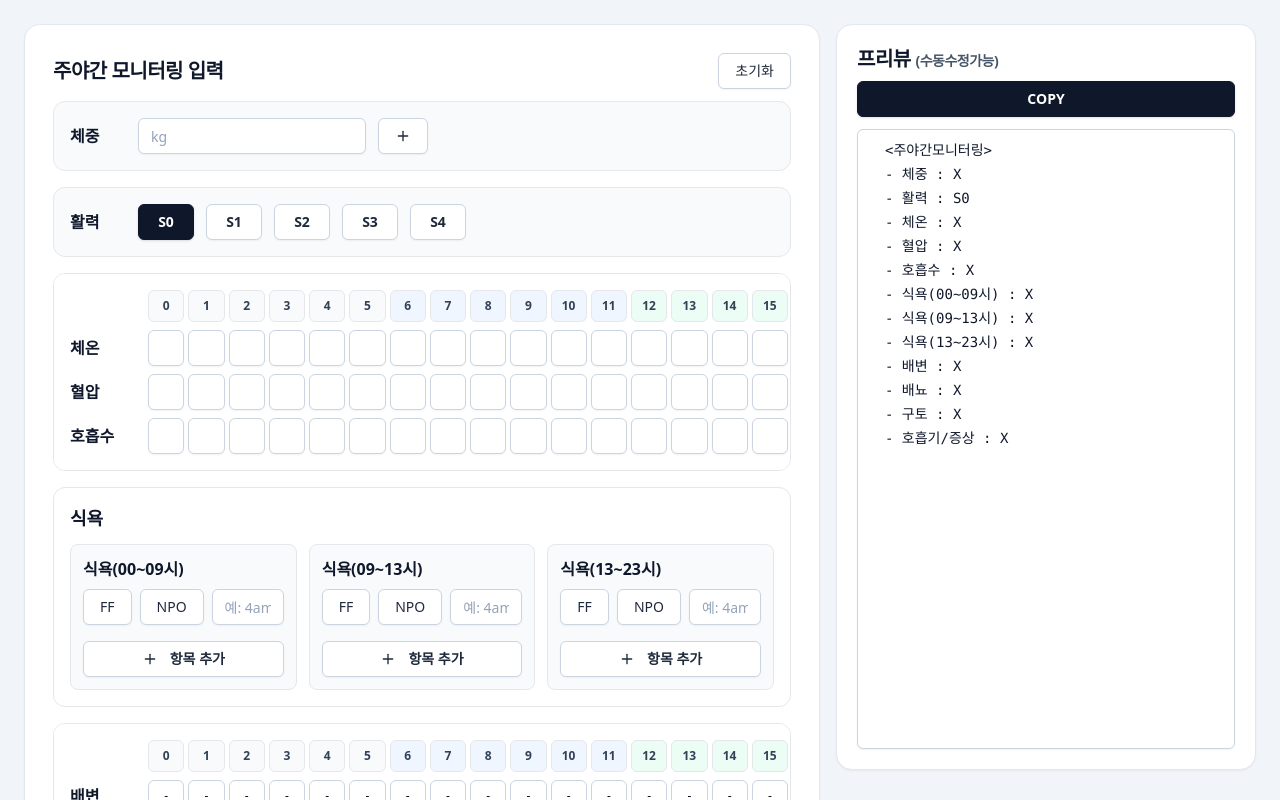
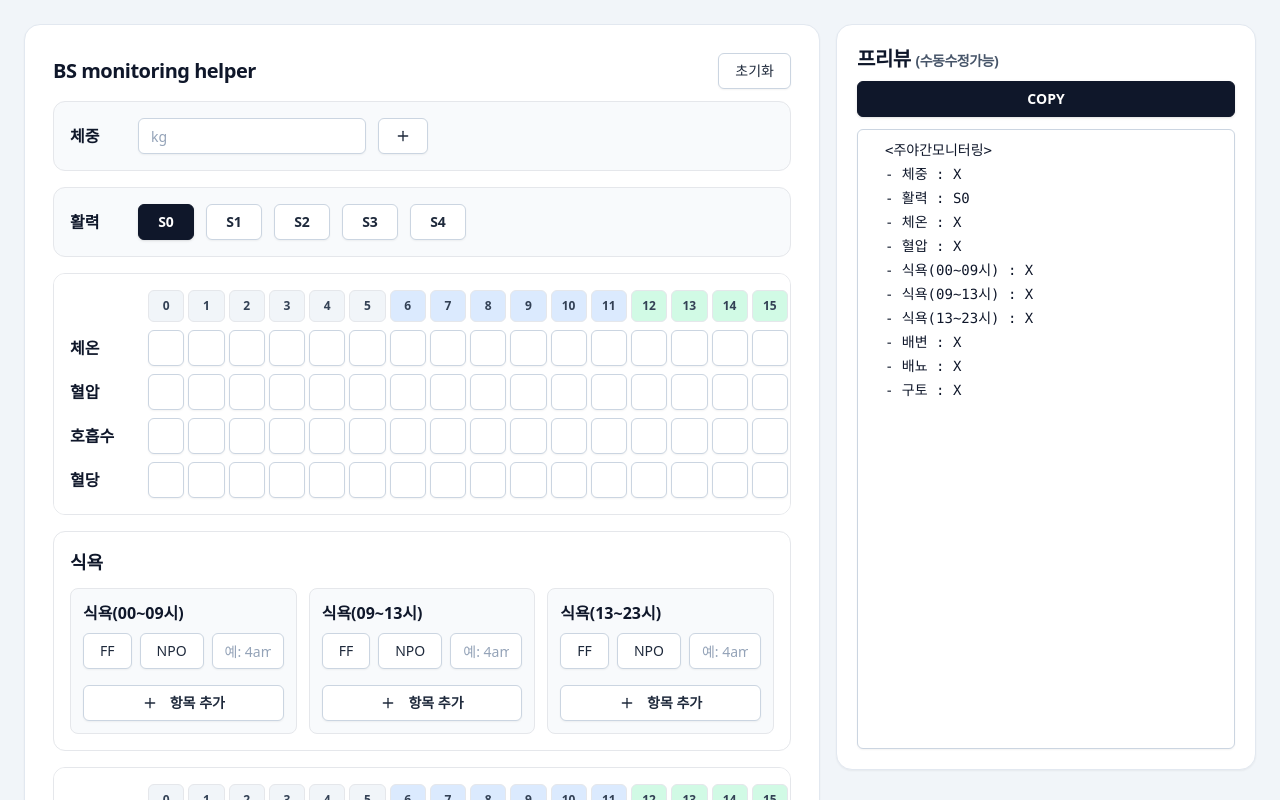
Before and after one commit to hodewdew-creator/bs_pmhelper, a Next.js app: page / in a window 1280 px wide. Shown: the top 800 px of the page. Built offline with nearby package versions, Linux system fonts and the light colour scheme.

Commit message:
Update page.jsx

```diff
--- a/app/page.jsx
+++ b/app/page.jsx
@@ -63,10 +63,10 @@ function hourLabel(h) {
 }
 
 function groupClass(hour) {
-  if (hour < 6) return "bg-slate-50";
-  if (hour < 12) return "bg-blue-50";
-  if (hour < 18) return "bg-emerald-50";
-  return "bg-amber-50";
+  if (hour < 6) return "bg-slate-100";
+  if (hour < 12) return "bg-blue-100";
+  if (hour < 18) return "bg-emerald-100";
+  return "bg-amber-100";
 }
 
 function initialNumberGrid() {
@@ -164,6 +164,7 @@ export default function MonitoringChartMVP() {
     const [tempGrid, setTempGrid] = useState(initialNumberGrid);
   const [bpGrid, setBpGrid] = useState(initialNumberGrid);
   const [rrGrid, setRrGrid] = useState(initialNumberGrid);
+  const [bgGrid, setBgGrid] = useState(initialNumberGrid);
   const [stoolGrid, setStoolGrid] = useState(initialStoolGrid);
   const [urineGrid, setUrineGrid] = useState(initialUrineGrid);
   const [urineAmountGrid, setUrineAmountGrid] = useState(initialNumberGrid);
@@ -211,7 +212,17 @@ export default function MonitoringChartMVP() {
       rrGrid.map((c, hour) => ({ hour, value: c.value })),
       ({ hour, value }) => `${value}(${hourLabel(hour)})`
     );
-    lines.push(`- 호흡수 : ${rrText || "X"}`);
+    if (rrText) {
+      lines.push(`- 호흡수 : ${rrText}`);
+    }
+
+    const bgText = formatTimedEntries(
+      bgGrid.map((c, hour) => ({ hour, value: c.value })),
+      ({ hour, value }) => `${value}(${hourLabel(hour)})`
+    );
+    if (bgText) {
+      lines.push(`- 혈당 : ${bgText}`);
+    }
 
     appetiteBlocks.forEach((block) => {
       const data = appetite[block.key];
@@ -271,10 +282,12 @@ export default function MonitoringChartMVP() {
         return desc ? `${hourLabel(x.hour)}(${desc})` : `${hourLabel(x.hour)}`;
       })
       .join(", ");
-    lines.push(`- 호흡기/증상 : ${respiratoryText || "X"}`);
+    if (respiratoryText) {
+      lines.push(`- 호흡기증상 : ${respiratoryText}`);
+    }
 
     return lines.join("\n");
-  }, [weights, vigor, tempGrid, bpGrid, rrGrid, appetite, stoolGrid, urineGrid, urineAmountGrid, vomitGrid, respiratoryGrid]);
+  }, [weights, vigor, tempGrid, bpGrid, rrGrid, bgGrid, appetite, stoolGrid, urineGrid, urineAmountGrid, vomitGrid, respiratoryGrid]);
 
   React.useEffect(() => {
     if (!isDirty) {
@@ -310,6 +323,7 @@ export default function MonitoringChartMVP() {
     setTempGrid(initialNumberGrid());
     setBpGrid(initialNumberGrid());
     setRrGrid(initialNumberGrid());
+    setBgGrid(initialNumberGrid());
     setStoolGrid(initialStoolGrid());
     setUrineGrid(initialUrineGrid());
     setUrineAmountGrid(initialNumberGrid());
@@ -426,7 +440,7 @@ export default function MonitoringChartMVP() {
         <Card className="rounded-2xl shadow-sm p-2">
           <CardHeader className="pb-3">
             <div className="flex items-center justify-between">
-              <CardTitle className="text-xl font-semibold">주야간 모니터링 입력</CardTitle>
+              <CardTitle className="text-xl font-semibold">BS monitoring helper</CardTitle>
               <Button variant="outline" className="h-9" onClick={handleReset}>
                 초기화
               </Button>
@@ -485,6 +499,7 @@ export default function MonitoringChartMVP() {
                 <CompactNumberRow label="체온" grid={tempGrid} setGrid={setTempGrid} />
                 <CompactNumberRow label="혈압" grid={bpGrid} setGrid={setBpGrid} />
                 <CompactNumberRow label="호흡수" grid={rrGrid} setGrid={setRrGrid} />
+                <CompactNumberRow label="혈당" grid={bgGrid} setGrid={setBgGrid} />
               </div>
             </div>
 
```
